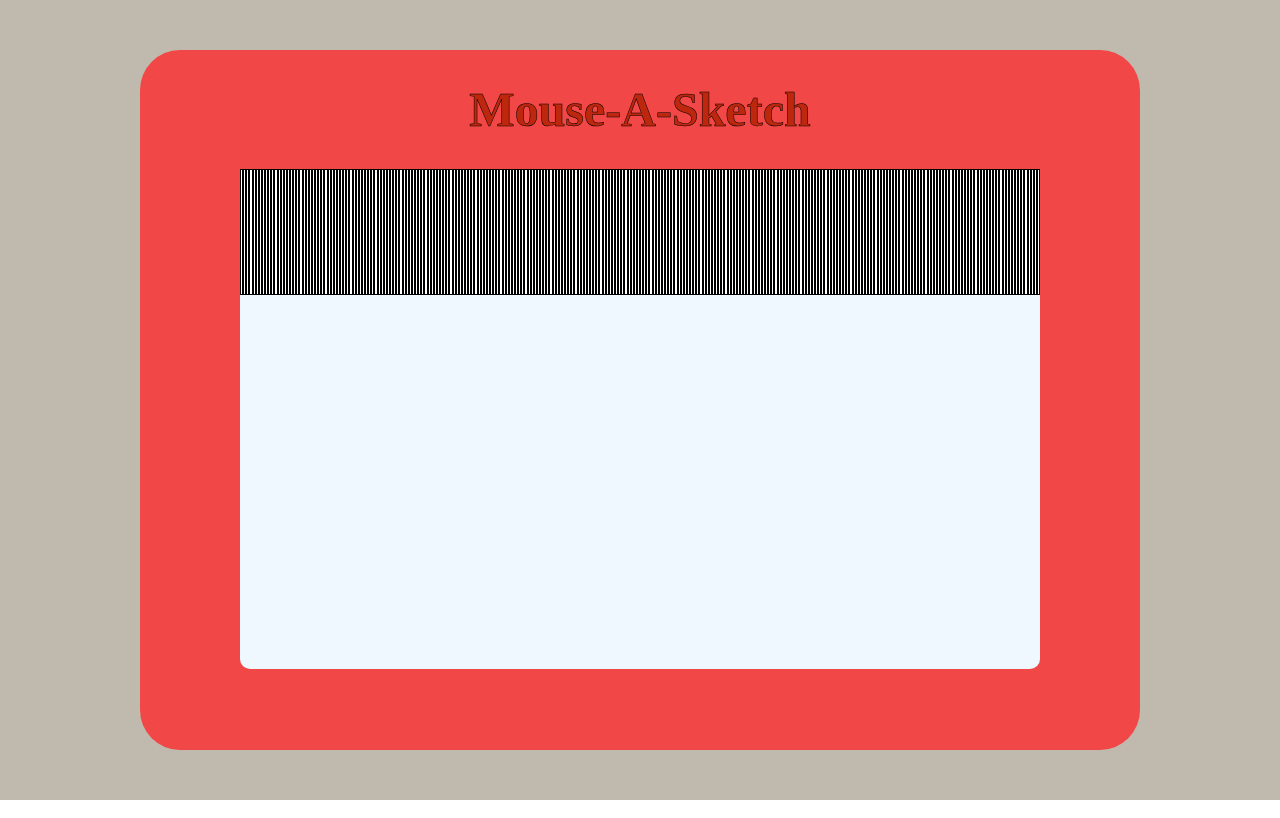
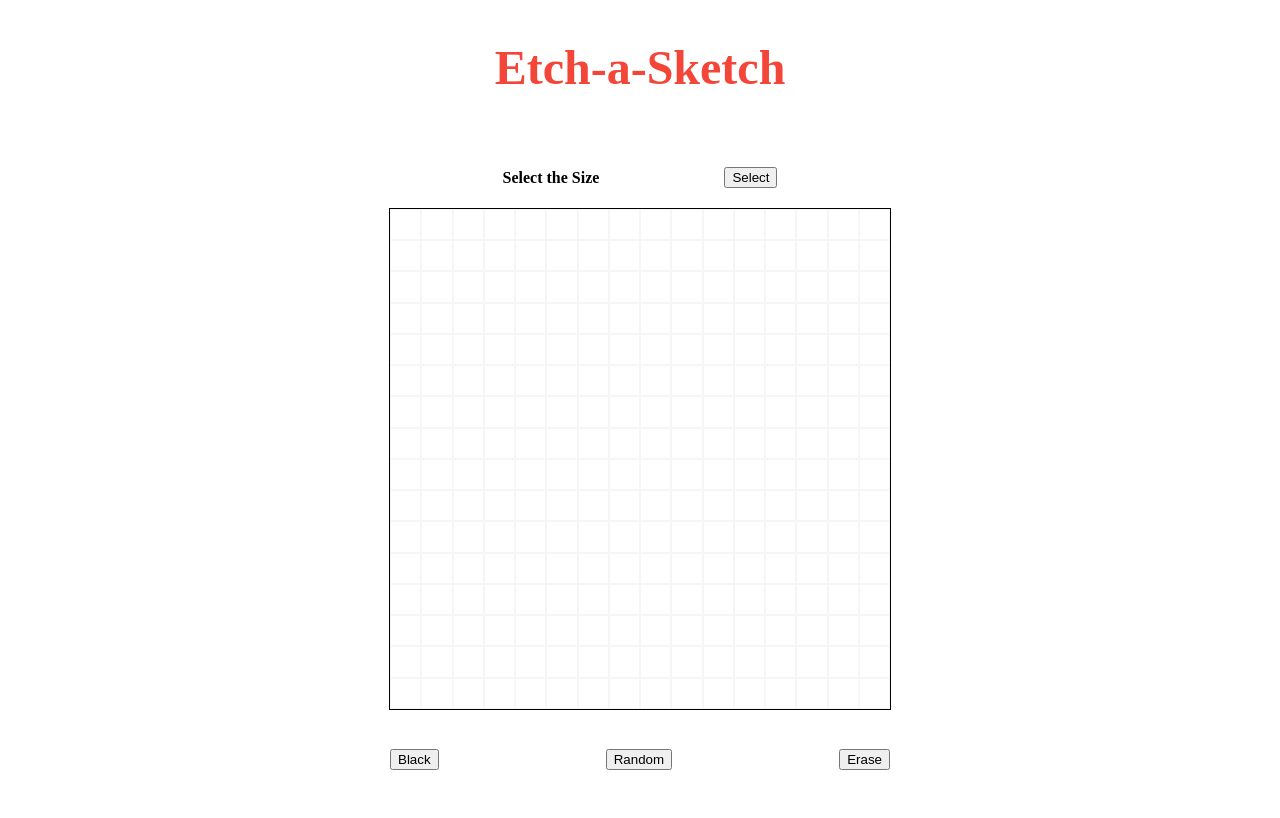
Before and after one commit to rlaychock/Etch-a-Sketch, a plain HTML site: page index.html in a window 1280 px wide. Drawn offline with Linux system fonts and the light colour scheme.

Commit message:
Added grid by manupulating DOM

```diff
--- a/index.html
+++ b/index.html
@@ -8,13 +8,16 @@
     <script src="javascript.js" defer></script>
 </head>
 <body>
-    <div class="container">
-        <div class="device">
-            <h1>Mouse-A-Sketch</h1>
-            <div id="screen">
-
-            </div>
-        </div>
+    <h1>Etch-a-Sketch</h1>
+    <div class="header">
+        <h4>Select the Size</h4>
+        <button id = "popup">Select</button>
+    </div>
+    <div class="grid"></div>
+    <div class="footer">
+        <button>Black</button>
+        <button>Random</button>
+        <button>Erase</button>
     </div>
 </body>
 </html>
--- a/javascript.js
+++ b/javascript.js
@@ -1,9 +1,16 @@
-const gridContainer = document.querySelector('#screen');
+let grid = document.querySelector('.grid');
 
-for(let i = 0; i < 16; i++) {
-    for(let j = 0; j < 16; j++) {
-        const gridItem = document.createElement('div');
-        gridItem.classList.add("grid-item");
-        gridContainer.appendChild(gridItem);
+createGrid(16);
+
+function createGrid(size) {
+    grid.style.gridTemplateColumns = `repeat(${size}, 1fr)`;
+    grid.style.gridTemplateRows = `repeat(${size}, 1fr)`;
+
+    let numSquares = size * size;
+
+    for(i = 0; i < numSquares; i++) {
+        const div = document.createElement('div');
+        div.classList.add('gridItem');
+        grid.insertAdjacentElement('beforeend', div);
     }
 }
--- a/stylesheet.css
+++ b/stylesheet.css
@@ -1,55 +1,43 @@
-head {
+body {
     box-sizing: border-box;
-
-}
-
-body, html {
-    margin: 0;
-    height: 100%;
-    width: 100%;
-}
-.container {
     display: flex;
-    height: 100%;
-    background-color: rgb(192, 185, 174);
-    margin: 0;
-    padding: 0;
+    flex-direction: column;
     justify-content: center;
     align-items: center;
 }
 
-.device {
+.header {
     display: flex;
-    background-color: rgba(250, 54, 54, 0.863);
-    height: 700px;
-    width: 1000px;
-    justify-content: center;
+    flex-direction: row;
     align-items: center;
-    border-radius: 40px;
-    flex-direction: column;
+    width: 400px;
+    justify-content: space-around;
+    margin-top: 20px;
 }
 
-.device h1 {
+.footer {
+    display: flex;
+    flex-direction: row;
+    width: 500px;
+    justify-content: space-between;
+    height: 100px;
+    align-items: center;
+}
 
-    color: rgb(189, 39, 13);
-    -webkit-text-stroke: black;
-    -webkit-text-stroke-width: 0.5px ;
-    font-size: 36pt;
+.grid {
+    width: 500px;
+    height: 500px;
+    border: 1px solid black;
+    display: grid;
+}
+
+.gridItem {
+    background-color: white;
+    border: 1px solid rgba(245, 245, 245, 0.863);
 }
 
 
-#screen {
-    display: flex;
-    height: 500px;
-    width: 800px;
-    background-color: aliceblue;
-    margin-bottom: auto;
-    border-radius: 10px;
+h1 {
+    font-size: 48px;
+    color: rgb(243, 70, 57);
 }
-
-.grid-item {
-    width: calc(25% - 1px);
-    height: calc(25% - 1px);
-    background-color: white;
-    border: 1px solid black ;
-}
```
